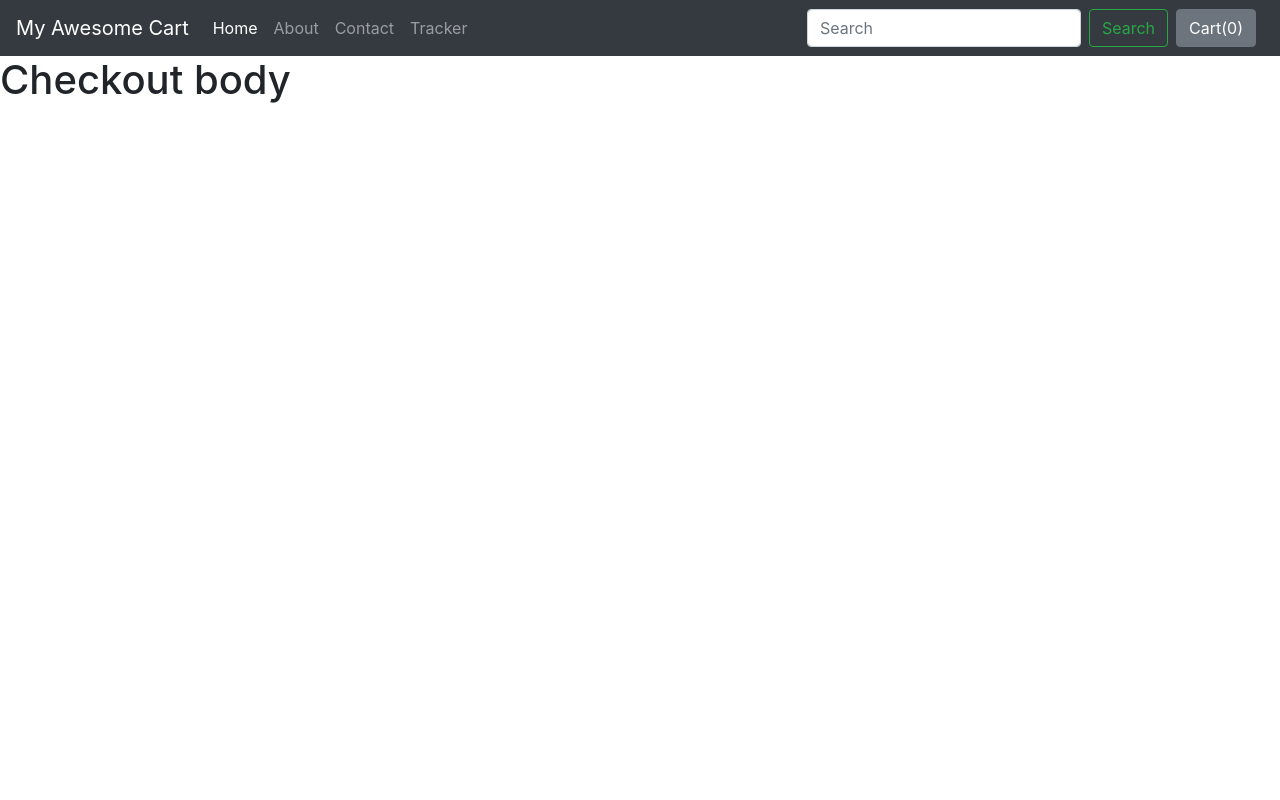
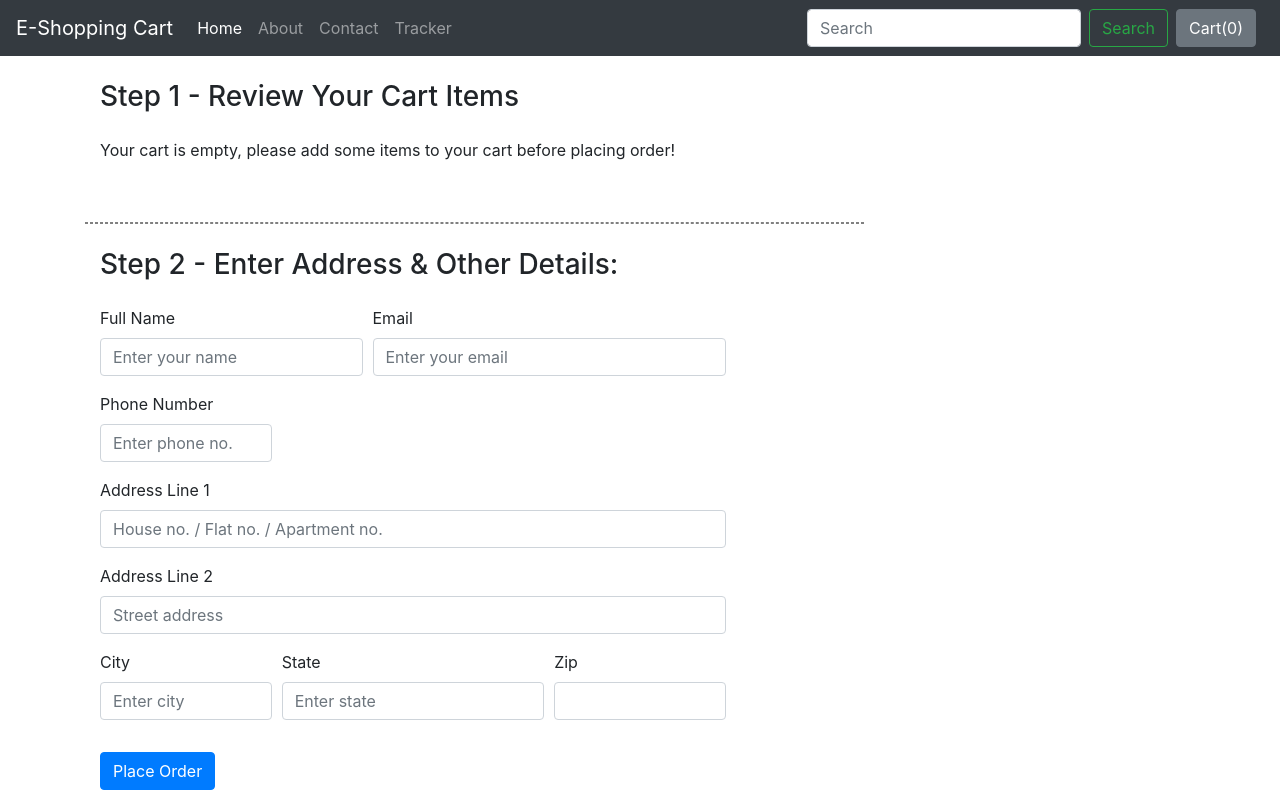
Before and after one commit to harshitag98/E-Shopping-Cart, a Django app: template shop/templates/shop/checkout.html in a window 1280 px wide. Run offline with Django 3.2, Linux system fonts and the light colour scheme; the template is opened without the code that fills it: most values are stand-ins (such as "Sample title", 1, 10 or a date in 2020); some libraries are stand-ins or nearby versions.

Commit message:
checkout page

```diff
--- a/shop/admin.py
+++ b/shop/admin.py
@@ -1,6 +1,7 @@
 from django.contrib import admin
-from .models import Product, Contact
+from .models import Product, Contact, Order
 
 # Register your models here.
 admin.site.register(Product)
 admin.site.register(Contact)
+admin.site.register(Order)
--- /dev/null
+++ b/shop/static/shop/checkout.js
@@ -0,0 +1,34 @@
+var cart;
+
+if (localStorage.getItem('cart') == null) {
+    cart = {};
+} else {
+    cart = JSON.parse(localStorage.getItem('cart'));
+}
+
+var sum = 0;
+if ($.isEmptyObject(cart)) {
+    mystr = `<p>Your cart is empty, please add some items to your cart before placing order!</p>`;
+    $('#items').append(mystr);
+} else {
+    for (item in cart) {
+        let name = cart[item][0];
+        let qty = cart[item][1];
+        sum = sum + qty;
+        mystr = `<li class="list-group-item d-flex justify-content-between align-items-center">
+                    ${name}
+                    <span class="badge badge-primary badge-pill">${qty}</span>
+                </li>`
+        $('#items').append(mystr);
+    }
+}
+document.getElementById('cart_no').innerHTML = sum;
+
+$('#itemsJson').val(JSON.stringify(cart));
+
+if(thank == 1){
+    var str = "Thanks for ordering with us. Your order id is " + id + ". Use it to track your order using our order tracker";
+    alert(str);
+    localStorage.clear();
+    document.location = "/shop";
+}
--- a/shop/templates/shop/basic.html
+++ b/shop/templates/shop/basic.html
@@ -17,7 +17,7 @@
 
 <body>
     <nav id="navbar" class="navbar navbar-expand-lg navbar-dark bg-dark">
-        <a class="navbar-brand" href="/shop">My Awesome Cart</a>
+        <a class="navbar-brand" href="/shop">E-Shopping Cart</a>
         <button class="navbar-toggler" type="button" data-toggle="collapse" data-target="#navbarSupportedContent"
             aria-controls="navbarSupportedContent" aria-expanded="false" aria-label="Toggle navigation">
             <span class="navbar-toggler-icon"></span>
@@ -26,7 +26,7 @@
         <div class="collapse navbar-collapse" id="navbarSupportedContent">
             <ul class="navbar-nav mr-auto">
                 <li class="nav-item active">
-                    <a class="nav-link navlink"  navlinkhref="/shop">Home <span class="sr-only">(current)</span></a>
+                    <a class="nav-link navlink" href="/shop">Home <span class="sr-only">(current)</span></a>
                 </li>
                 <li class="nav-item">
                     <a class="nav-link navlink" href="/shop/about/">About</a>
--- a/shop/templates/shop/checkout.html
+++ b/shop/templates/shop/checkout.html
@@ -2,4 +2,77 @@
 
 {% block title %} Checkout - E-Shopping Cart{% endblock %}
 
-{% block body %} <h1>Checkout body</h1> {% endblock %}
+{% block body %}
+
+<div class="container">
+    <div class="col my-4">
+        <h3 class="mb-4">Step 1 - Review Your Cart Items</h3>
+        <div>
+            <ul class="list-group col-md-7" id="items">
+            </ul>
+        </div>
+    </div>
+
+    <hr style="border: 1px dashed gray; width: 70%; margin: 0; margin-top: 4%;">
+
+    <div class="col mt-4">
+        <h3 class="mb-4">Step 2 - Enter Address & Other Details:</h3>
+        <form method="post" action="/shop/checkout/">{% csrf_token %}
+            <input type="hidden" name="itemsJson" id="itemsJson">
+            <div class="form-row">
+                <div class="form-group col-md-3">
+                    <label for="inputname">Full Name</label>
+                    <input type="name" class="form-control" id="inputname" name="name" placeholder="Enter your name">
+                </div>
+                <div class="form-group col-md-4">
+                    <label for="inputemail">Email</label>
+                    <input type="email" class="form-control" id="inputemaile" name="email" placeholder="Enter your email">
+                </div>
+            </div>
+            <div class="form-row">
+                <div class="form-group col-md-2">
+                    <label for="inputPhone">Phone Number</label>
+                    <input type="tel" class="form-control" id="inputPhone" name="phone" placeholder="Enter phone no.">
+                </div>
+            </div>
+            <div class="form-row">
+                <div class="form-group col-md-7">
+                    <label for="inputAddress">Address Line 1</label>
+                    <input type="text" class="form-control" id="inputAddress1" name="address1" placeholder="House no. / Flat no. / Apartment no.">
+                </div>
+            </div>
+            <div class="form-row">
+                <div class="form-group col-md-7">
+                    <label for="inputAddress2">Address Line 2</label>
+                    <input type="text" class="form-control" id="inputAddress2" name="address2" placeholder="Street address">
+                </div>
+            </div>
+            <div class="form-row">
+                <div class="form-group col-md-2">
+                    <label for="inputCity">City</label>
+                    <input type="text" class="form-control" id="inputCity" name="city" placeholder="Enter city">
+                </div>
+                <div class="form-group col-md-3">
+                    <label for="inputState">State</label>
+                    <input type="text" class="form-control" id="inputState" name="state" placeholder="Enter state">
+                </div>
+                <div class="form-group col-md-2">
+                    <label for="inputZip">Zip</label>
+                    <input type="text" class="form-control" name="zip_code" id="inputZip">
+                </div>
+            </div>
+            <button type="submit" class="btn btn-primary mt-3">Place Order</button>
+        </form>
+    </div>
+</div>
+
+{% endblock %}
+
+{% block js %}
+<script>
+    var thank = {{thank}};
+    var id = {{id}};
+</script>
+{% load static %}
+<script src="{% static 'shop/checkout.js' %}"></script>
+{% endblock %}
--- a/shop/templates/shop/tracker.html
+++ b/shop/templates/shop/tracker.html
@@ -2,4 +2,4 @@
 
 {% block title %} Tracker - E-Shopping Cart{% endblock %}
 
-{% block body %} <h1>Tracker body</h1> {% endbloTracker
+{% block body %} <h1>Tracker body</h1> {% endblock %}
```
Also changed, not shown: shop/models.py (+14 -0 lines), shop/static/shop/index.js (+12 -23 lines), shop/views.py (+17 -2 lines), db.sqlite3, shop/migrations/0007_orders.py (added), shop/migrations/0008_auto_20200819_1425.py (added).
